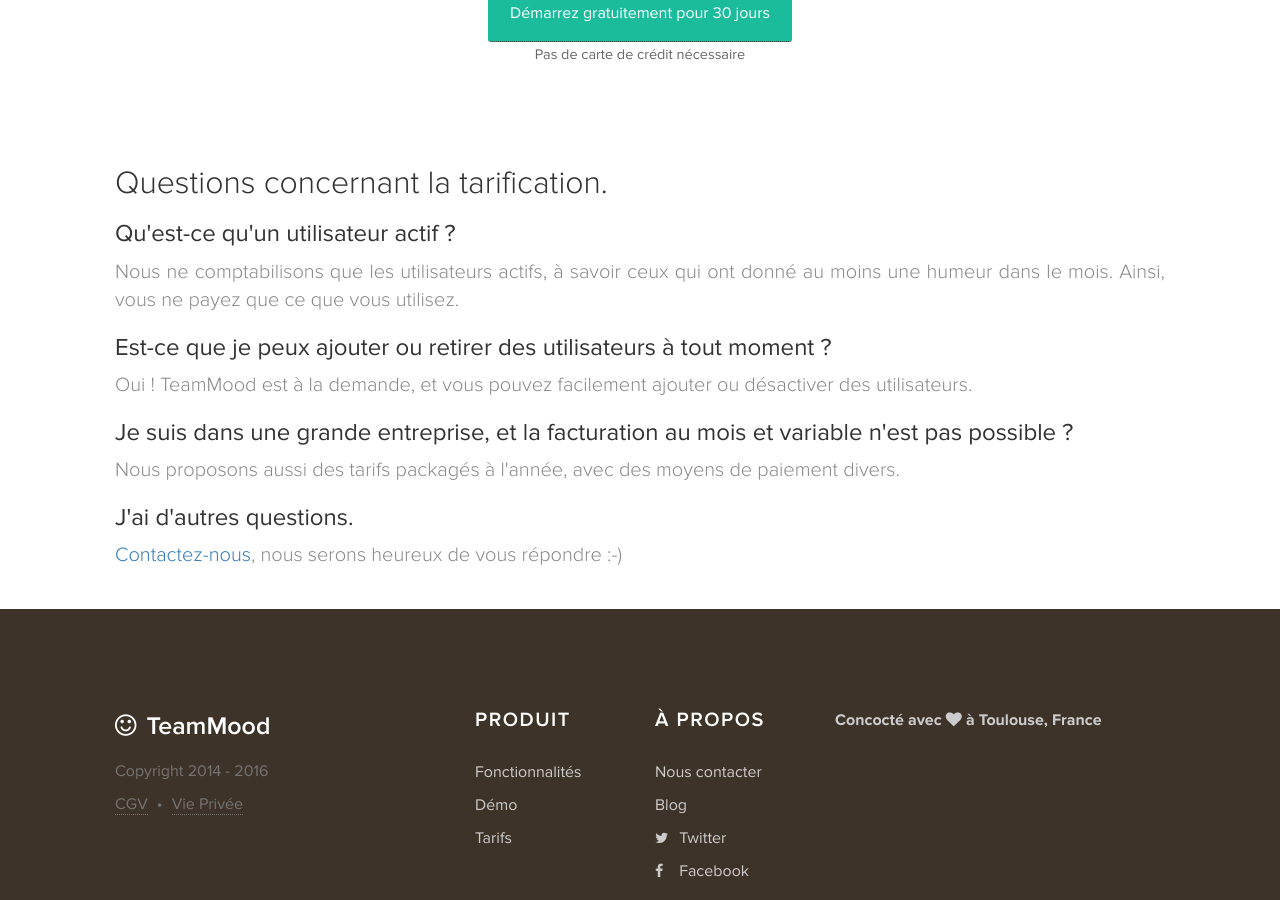
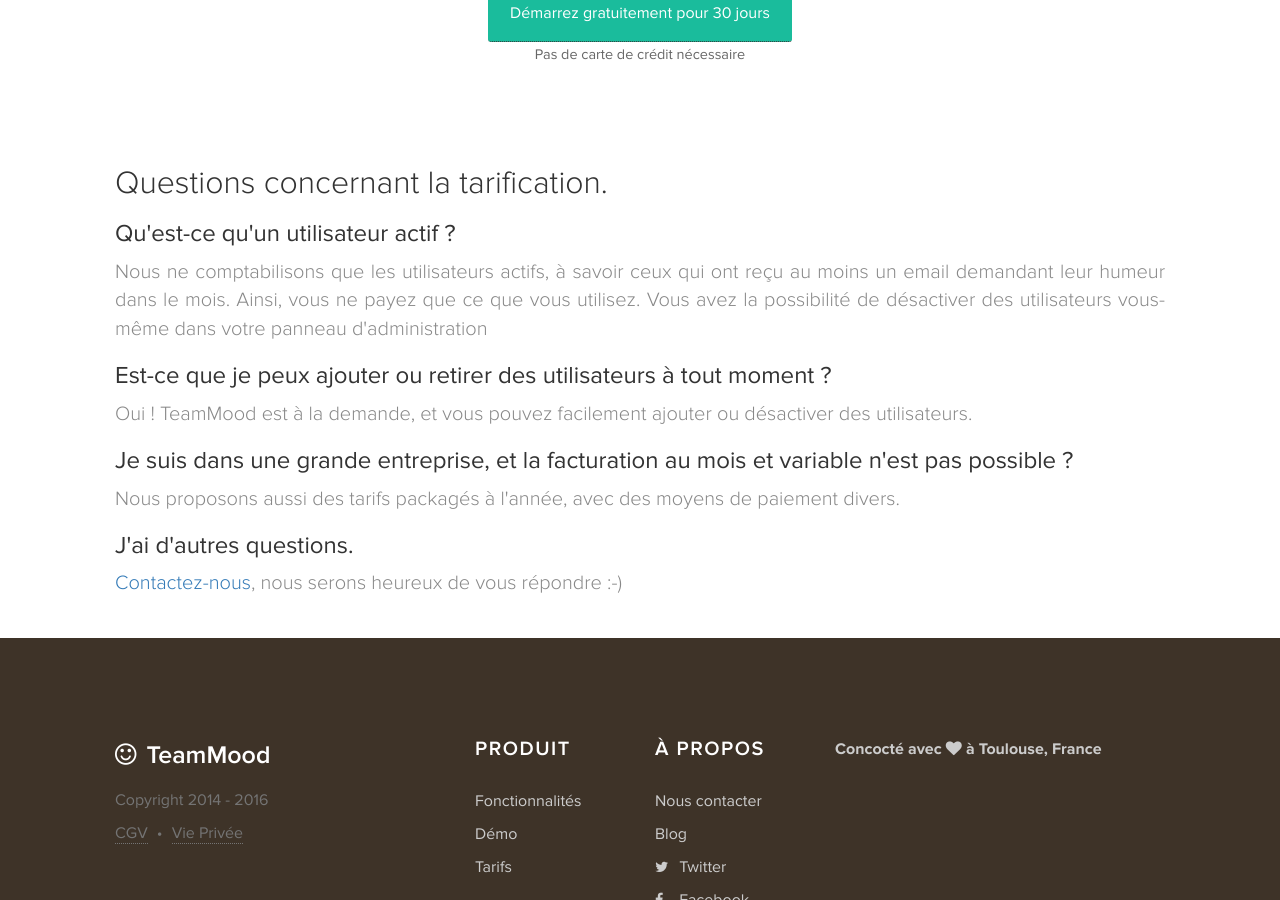
Before and after one commit to TeamMood/landing-page, a Jekyll site: the page built from fr/pricing/index.html, in a window 1280 px wide and 900 px high, scrolled down 665 px. Built offline with Jekyll 4.4.1, drawn with Linux system fonts in a browser that asks for light colours; nearby versions of some CDN libraries.

Commit message:
Update pricing

```diff
--- a/en/pricing/index.html
+++ b/en/pricing/index.html
@@ -42,7 +42,7 @@
             <div class="col-md-12">
                 <h2>Questions on pricing.</h2>
                 <h3>What's an active user?</h3>
-                <p class="text-justify">We only charge for active users, ie users that gave at least a mood during the mood. You only pay as go.</p>
+                <p class="text-justify">We only charge for active users, ie users that received at least an email asking for their mood during the mood. You only pay as go. You have the ability to deactivate users in your admin panel.</p>
 
                 <h3>Can I add or remove users at any time?</h3>
                 <p class="text-justify">Yes! TeamMood is pay-as-you-go, and you can easily add or remove users from your account with a couple of clicks.</p>
--- a/fr/pricing/index.html
+++ b/fr/pricing/index.html
@@ -42,7 +42,7 @@
             <div class="col-md-12">
                 <h2>Questions concernant la tarification.</h2>
                 <h3>Qu'est-ce qu'un utilisateur actif ?</h3>
-                <p class="text-justify">Nous ne comptabilisons que les utilisateurs actifs, à savoir ceux qui ont donné au moins une humeur dans le mois. Ainsi, vous ne payez que ce que vous utilisez.</p>
+                <p class="text-justify">Nous ne comptabilisons que les utilisateurs actifs, à savoir ceux qui ont reçu au moins un email demandant leur humeur dans le mois. Ainsi, vous ne payez que ce que vous utilisez. Vous avez la possibilité de désactiver des utilisateurs vous-même dans votre panneau d'administration</p>
 
                 <h3>Est-ce que je peux ajouter ou retirer des utilisateurs à tout moment ?</h3>
                 <p class="text-justify">Oui ! TeamMood est à la demande, et vous pouvez facilement ajouter ou désactiver des utilisateurs.</p>
```
